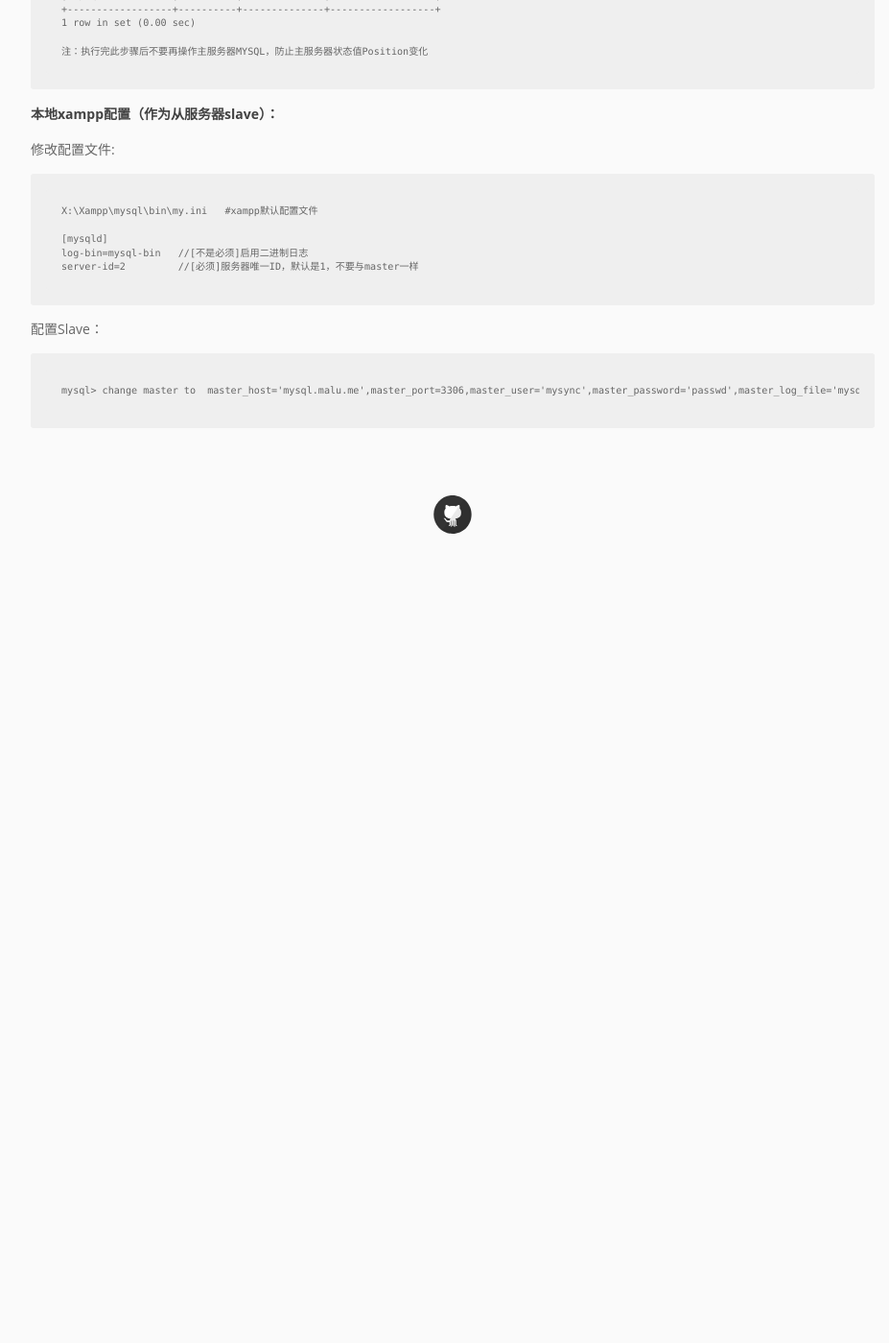
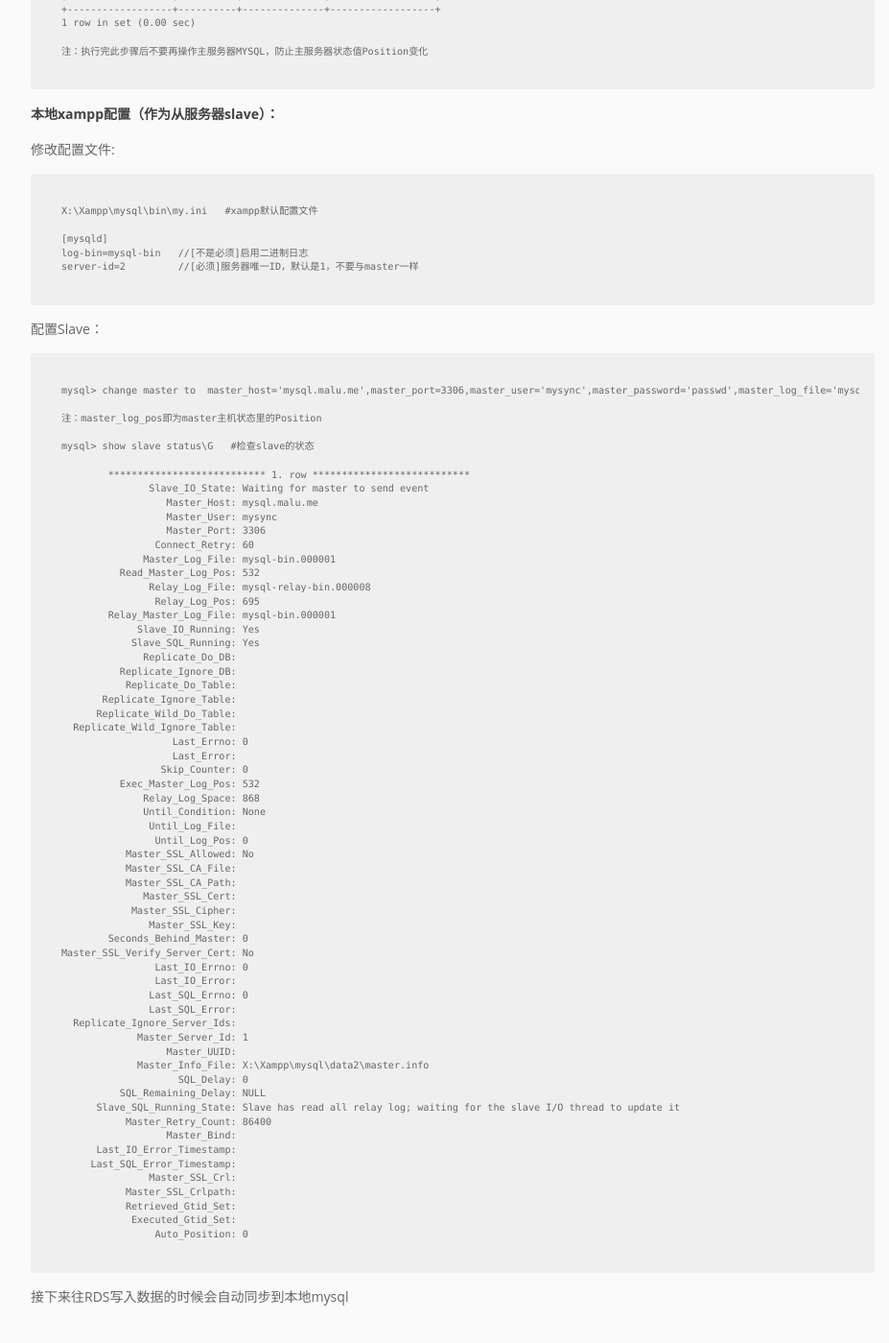
Before and after one commit to pingmalu/pingmalu.github.io, a Jekyll site: the page built from _posts/2016-11-15-MySQL线上与本地主从同步.md, in a window 1280 px wide and 1400 px high, scrolled down 1096 px. Shown: the whole window at 96% size, without its empty margins (168-1095 px from the left). Built offline with Jekyll 4.4.1, drawn with Linux system fonts in a browser that asks for light colours; nearby versions of some CDN libraries; before the commit the page ends 1677 px from its top, so only the background shows below that.

Commit message:
'update'

```diff
--- a/_posts/2016-11-15-MySQL线上与本地主从同步.md
+++ b/_posts/2016-11-15-MySQL线上与本地主从同步.md
@@ -56,3 +56,65 @@ title:  "MySQL线上与本地主从同步"
 配置Slave：
 
 	mysql> change master to  master_host='mysql.malu.me',master_port=3306,master_user='mysync',master_password='passwd',master_log_file='mysql-bin.000001',master_log_pos=532;
+
+	注：master_log_pos即为master主机状态里的Position
+
+	mysql> show slave status\G   #检查slave的状态
+
+		*************************** 1. row ***************************
+	               Slave_IO_State: Waiting for master to send event
+	                  Master_Host: mysql.malu.me
+	                  Master_User: mysync
+	                  Master_Port: 3306
+	                Connect_Retry: 60
+	              Master_Log_File: mysql-bin.000001
+	          Read_Master_Log_Pos: 532
+	               Relay_Log_File: mysql-relay-bin.000008
+	                Relay_Log_Pos: 695
+	        Relay_Master_Log_File: mysql-bin.000001
+	             Slave_IO_Running: Yes
+	            Slave_SQL_Running: Yes
+	              Replicate_Do_DB:
+	          Replicate_Ignore_DB:
+	           Replicate_Do_Table:
+	       Replicate_Ignore_Table:
+	      Replicate_Wild_Do_Table:
+	  Replicate_Wild_Ignore_Table:
+	                   Last_Errno: 0
+	                   Last_Error:
+	                 Skip_Counter: 0
+	          Exec_Master_Log_Pos: 532
+	              Relay_Log_Space: 868
+	              Until_Condition: None
+	               Until_Log_File:
+	                Until_Log_Pos: 0
+	           Master_SSL_Allowed: No
+	           Master_SSL_CA_File:
+	           Master_SSL_CA_Path:
+	              Master_SSL_Cert:
+	            Master_SSL_Cipher:
+	               Master_SSL_Key:
+	        Seconds_Behind_Master: 0
+	Master_SSL_Verify_Server_Cert: No
+	                Last_IO_Errno: 0
+	                Last_IO_Error:
+	               Last_SQL_Errno: 0
+	               Last_SQL_Error:
+	  Replicate_Ignore_Server_Ids:
+	             Master_Server_Id: 1
+	                  Master_UUID:
+	             Master_Info_File: X:\Xampp\mysql\data2\master.info
+	                    SQL_Delay: 0
+	          SQL_Remaining_Delay: NULL
+	      Slave_SQL_Running_State: Slave has read all relay log; waiting for the slave I/O thread to update it
+	           Master_Retry_Count: 86400
+	                  Master_Bind:
+	      Last_IO_Error_Timestamp:
+	     Last_SQL_Error_Timestamp:
+	               Master_SSL_Crl:
+	           Master_SSL_Crlpath:
+	           Retrieved_Gtid_Set:
+	            Executed_Gtid_Set:
+	                Auto_Position: 0
+
+接下来往RDS写入数据的时候会自动同步到本地mysql
```
